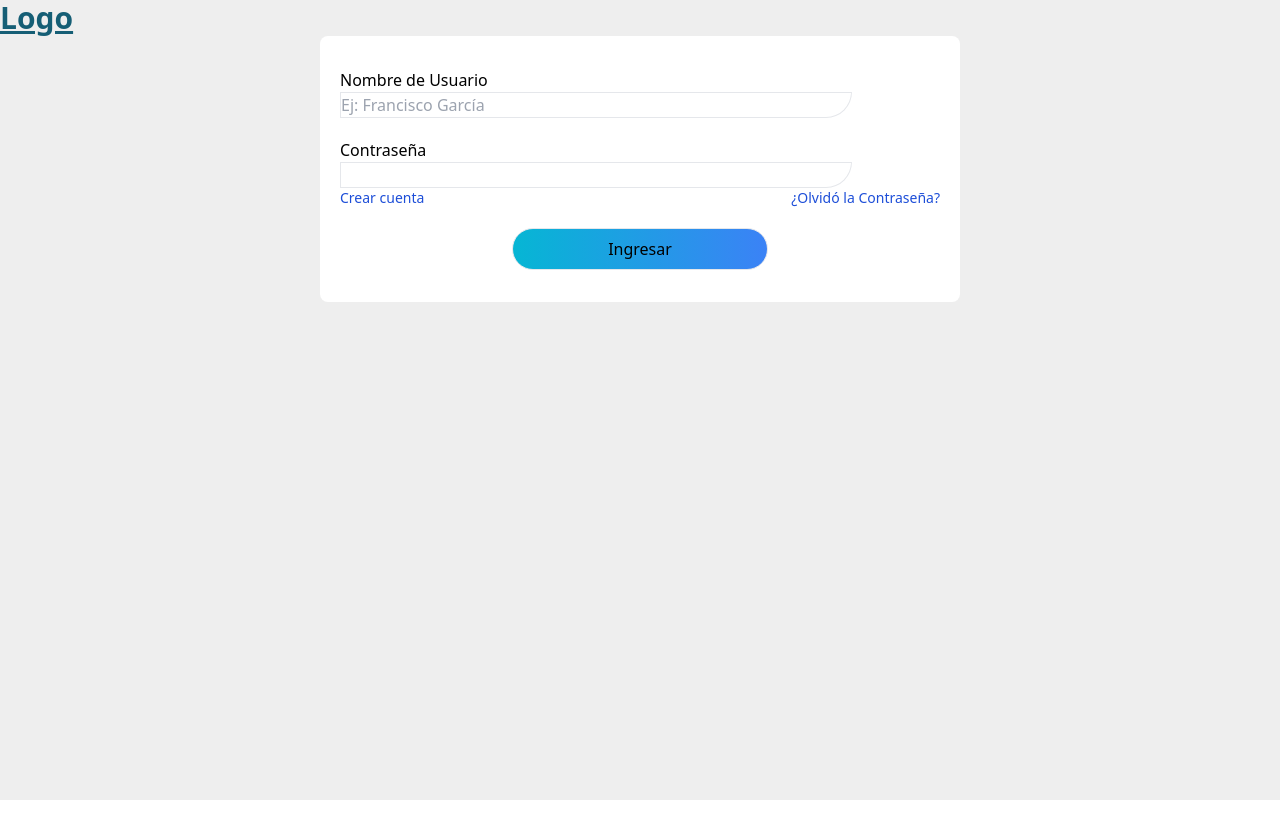
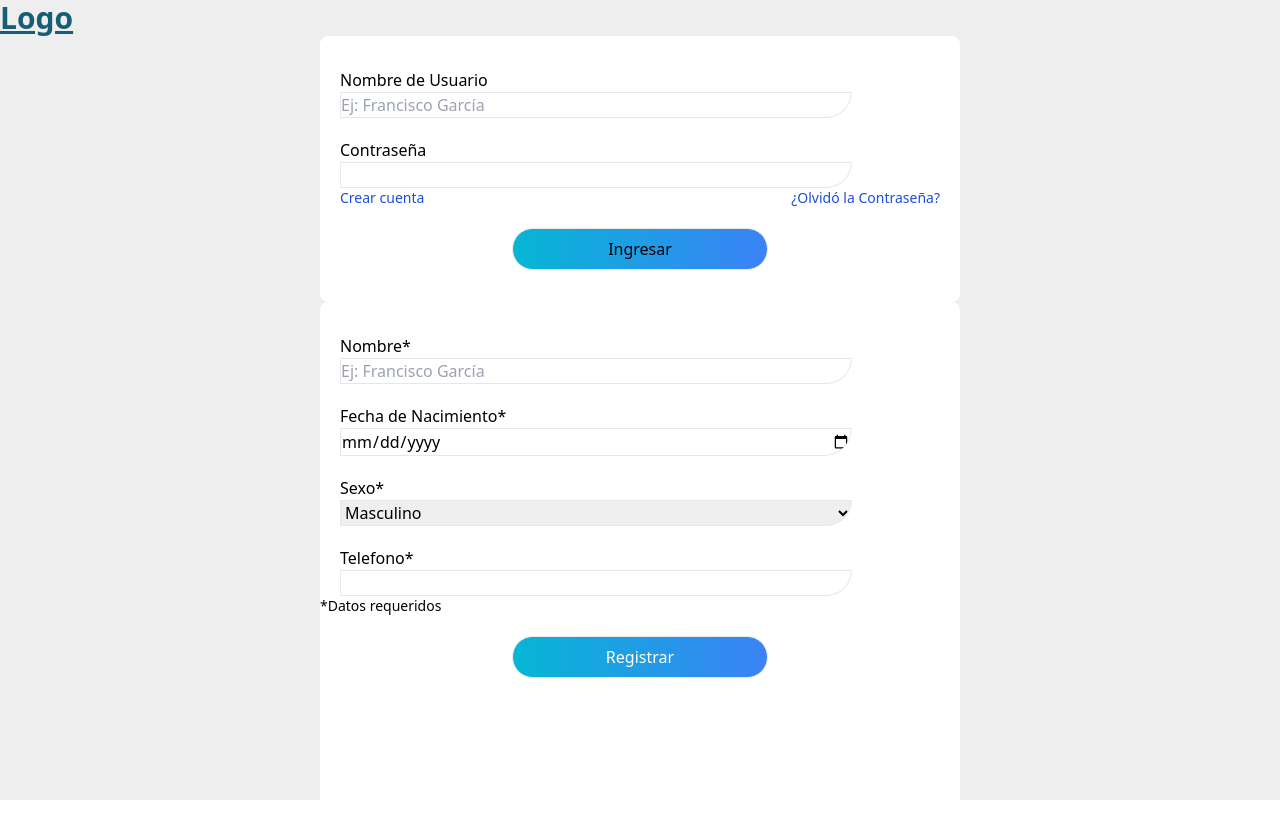
Before and after one commit to luisalcab/LLAVER, a React (Vite) app: page / in a window 1280 px wide. Before the commit the page ends 800 px from the top, so only its background shows below. Built offline with nearby package versions, Linux system fonts and the light colour scheme.

Commit message:
nuevo componente
nuevo componente he implementacion en app.jsx

```diff
--- a/src/App.jsx
+++ b/src/App.jsx
@@ -1,4 +1,5 @@
 import LogIn from "./components/LogIn"
+import RegPacientes from "./components/RegPacientes"
 
 function App() {
 
@@ -6,6 +7,7 @@ function App() {
     <div class="bg-[#EEEEEE] h-screen">
       <p className="text-3xl font-bold underline text-cyan-800">Logo</p>
       <LogIn/>
+      <RegPacientes/>
     </div>
   )
 }
--- /dev/null
+++ b/src/components/RegPacientes.jsx
@@ -0,0 +1,61 @@
+import React from 'react'
+
+const RegPacientes = () => {
+
+    return(
+        <div class="bg-white rounded-lg container mx-auto w-1/2 h-4/6">
+            <form class="py-8">
+                <div>
+                    <label
+                        htmlFor="Nombre"
+                        class="block mx-5"
+                        >Nombre*</label>
+                    <input
+                    id="Nombre"
+                    type="text"
+                    placeholder="Ej: Francisco García"
+                    class="rounded-br-full border mx-5 w-4/5"
+                    />
+                </div>
+                <div>
+                <label
+                    htmlFor="Nacimiento"
+                    class="block mx-5 mt-5"
+                >Fecha de Nacimiento*</label>
+                <input
+                    id="Nacimiento"
+                    type="date"
+                    class="rounded-br-full border mx-5 w-4/5"
+                />
+                <label
+                    htmlFor="Sexo"
+                    class="block mx-5 mt-5"
+                >Sexo*</label>
+                <select id="Sexo" class="rounded-br-full border mx-5 w-4/5">
+                    <option value="Masculino">Masculino</option>
+                    <option value="Femenino">Femenino</option>
+                </select>
+                <label
+                    htmlFor="Telefono"
+                    class="block mx-5 mt-5"
+                >Telefono*</label>
+                <input
+                    id="Telefono"
+                    type="tel"
+                    class="rounded-br-full border mx-5 w-4/5"
+                />
+                <p class= "text-sm">  *Datos requeridos</p>
+                <div class="flex justify-center text-white">
+                    <input
+                        type="submit"
+                        value="Registrar"
+                        class="mt-5 border rounded-full py-2 px-8 md:w-2/5 bg-gradient-to-r from-cyan-500 to-blue-500"
+                    />
+                </div>
+            </div>
+            </form>
+        </div>
+    )
+}
+
+export default RegPacientes
```
Also changed, not shown: 1 other file (tests, documents, lock files or other folders).
